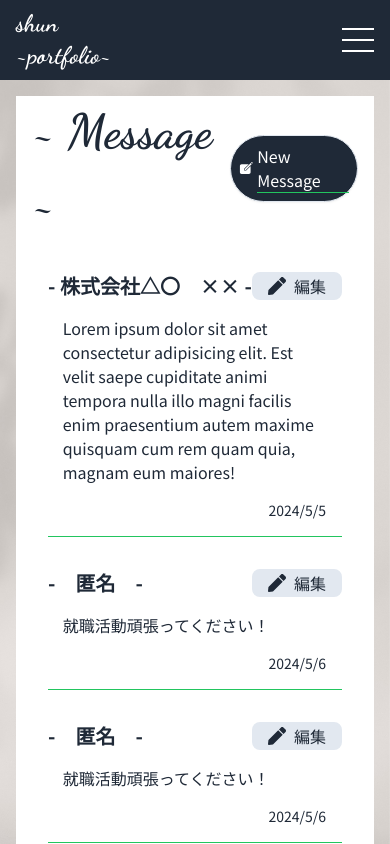
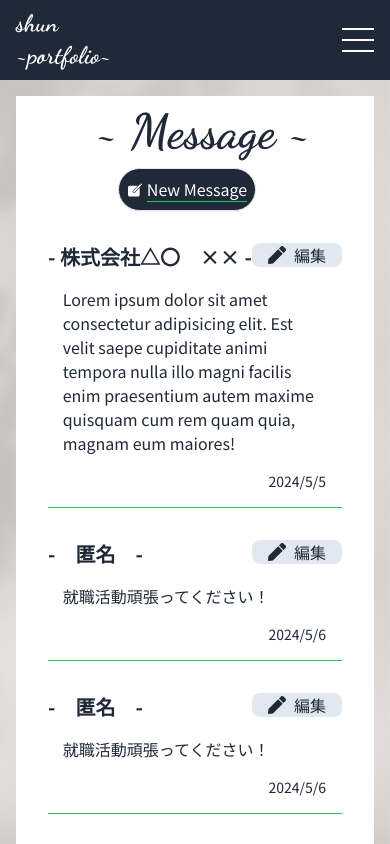
Before and after one commit to shunotsuda/portfolio-next.js, a Next.js app: page /message in a window 390 px wide. Shown: the top 844 px of the page. Built offline with nearby package versions, Linux system fonts and the light colour scheme.

Commit message:
flexgrow調整

```diff
--- a/src/app/(main)/message/page.tsx
+++ b/src/app/(main)/message/page.tsx
@@ -8,7 +8,7 @@ const dancingScript = Dancing_Script({ subsets: ["latin"] });
 const Message = () => {
     return (
         <div className="m-4 md:p-10 text-gray-800 h-full overflow-y-auto overflow-x-hidden">
-            <header className=" w-full flex flex-row justify-between items-center bg-white pb-4 max-w-[980px] m-auto">
+            <header className=" w-full flex flex-col md:flex-row justify-between items-center bg-white pb-4 max-w-[980px] m-auto">
                 <h1
                     className={`${dancingScript.className} text-[3rem] lg:text-[4rem] font-bold ml-4 md:ml-4`}
                 >
@@ -25,7 +25,7 @@ const Message = () => {
             <div className="bg-white px-8 py-4 max-w-[980px] m-auto">
                 <div className="border-b  border-green-500">
                     <div className="flex justify-between">
-                        <h2 className="font-bold text-xl">
+                        <h2 className="font-bold text-xl flex-1">
                             - 株式会社△〇　×× -
                         </h2>
                         <MessageEditButton id={`1`} password="sirokuma" />
--- a/src/components/MessageCard/MessageEditButton/MessageEditButton.tsx
+++ b/src/components/MessageCard/MessageEditButton/MessageEditButton.tsx
@@ -31,7 +31,7 @@ const MessageEditButton: FC<MessageEditButtonProps> = ({ id , password }) => {
     };
 
     return (
-        <>
+        <div className="flex-grow-0">
             <Dialog>
                 <DialogTrigger asChild>
                     <div className="flex items-center cursor-pointer bg-slate-200 hover:opacity-75 px-4 rounded-lg">
@@ -69,7 +69,7 @@ const MessageEditButton: FC<MessageEditButtonProps> = ({ id , password }) => {
                     </DialogFooter>
                 </DialogContent>
             </Dialog>
-        </>
+        </div>
     );
 };
 
```
